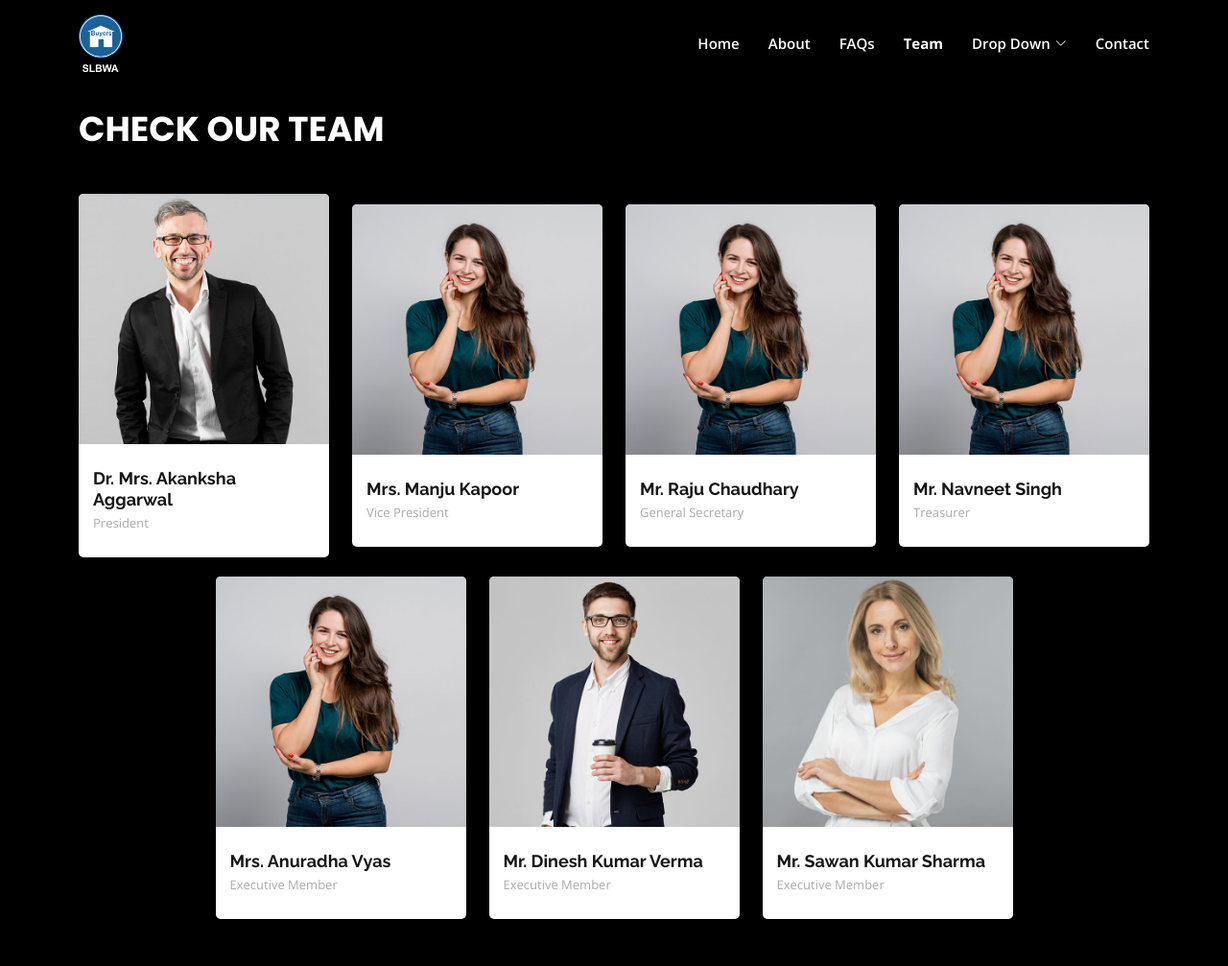
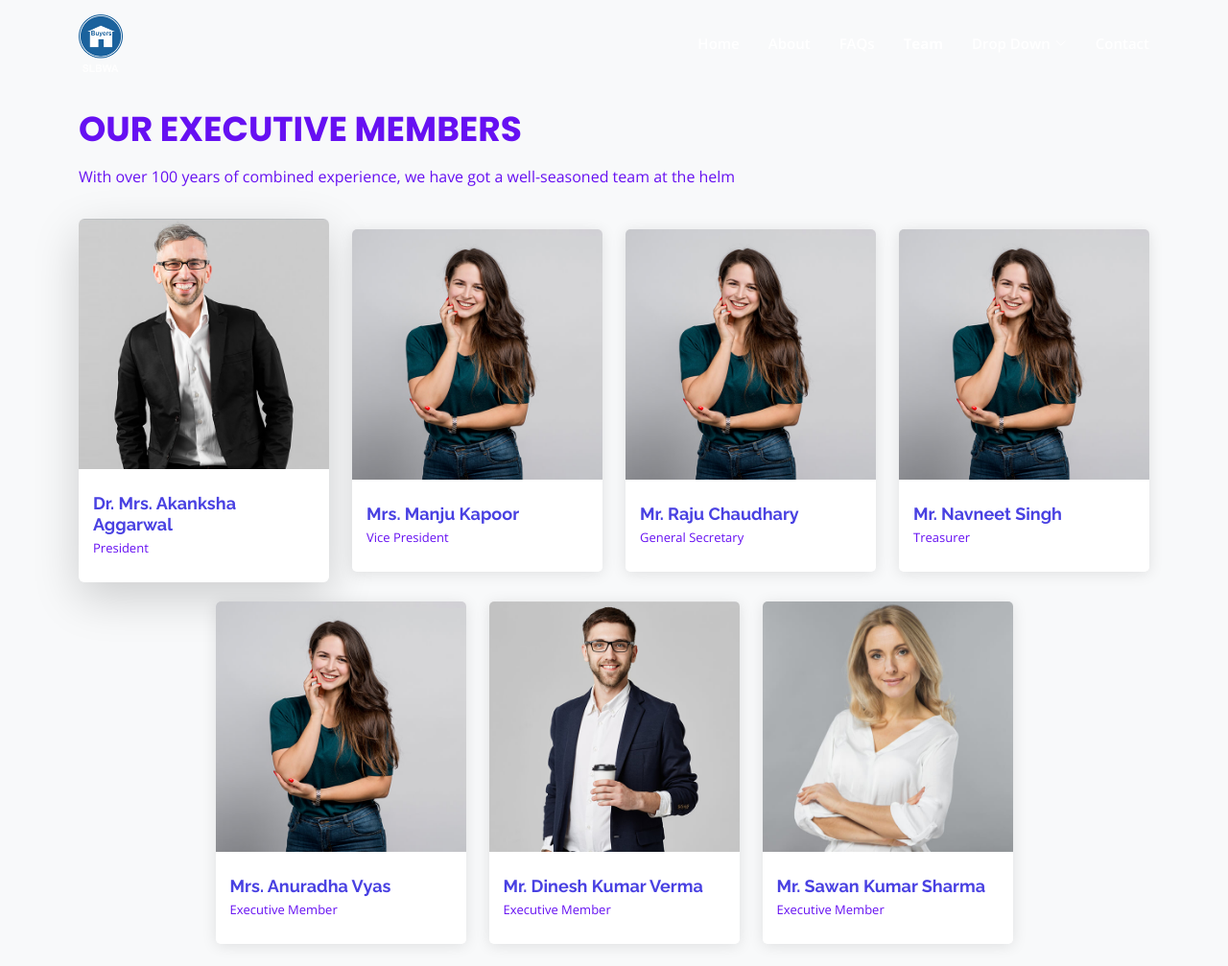
Before and after one commit to SampadaLivia-web/smpd-web, a plain HTML site: page team.html in a window 1280 px wide. Shown: the top 1007 px of the page at 96% size. Drawn offline with nearby package versions, Linux system fonts and the light colour scheme.

Commit message:
Team Page Updated

```diff
--- a/assets/css/style.css
+++ b/assets/css/style.css
@@ -505,7 +505,7 @@ section {
 }
 
 .section-title {
-  padding-bottom: 40px;
+  padding-bottom: 10px;
 }
 
 .section-title h2 {
@@ -536,7 +536,11 @@ section {
   font-weight: 700;
   text-transform: uppercase;
   font-family: "Poppins", sans-serif;
-  color: #151515;
+  color: rgb(102,16,242);
+}
+
+.section-info p {
+  color: rgb(102,16,242);
 }
 
 /*--------------------------------------------------------------
@@ -848,14 +852,14 @@ section {
   font-weight: 700;
   margin-bottom: 5px;
   font-size: 18px;
-  color: #151515;
+  color: #4941e2;
 }
 
 .team .member .member-info span {
   display: block;
   font-size: 13px;
   font-weight: 400;
-  color: #aaaaaa;
+  color: rgb(102,16,242);
 }
 
 .team .member .member-info p {
--- a/team.html
+++ b/team.html
@@ -35,17 +35,21 @@
 
 
   <!-- ======= Write your code here ======= -->
-  <section id="team" class="team bg-black">
+  <section id="team" class="team bg-light">
     <div class="container mt-5" data-aos="fade-up">
 
       <div class="section-title">
-        <p class="text-white">Check our Team</p>
+        <p>Our Executive Members</p>
+      </div>
+
+      <div class="section-info pb-3">
+        <p>With over 100 years of combined experience, we have got a well-seasoned team at the helm</p>
       </div>
 
       <div class="row justify-content-center align-items-center">
 
         <div class="col-lg-3 col-md-6 d-flex align-items-stretch">
-          <div class="member" data-aos="fade-up" data-aos-delay="100">
+          <div class="member rounded shadow-lg" data-aos="fade-up" data-aos-delay="100">
             <div class="member-img">
               <img src="assets/img/team/team-1.jpg" class="img-fluid" alt="">
               <div class="social">
```
